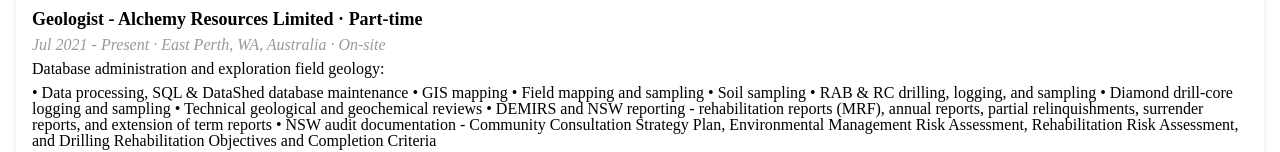
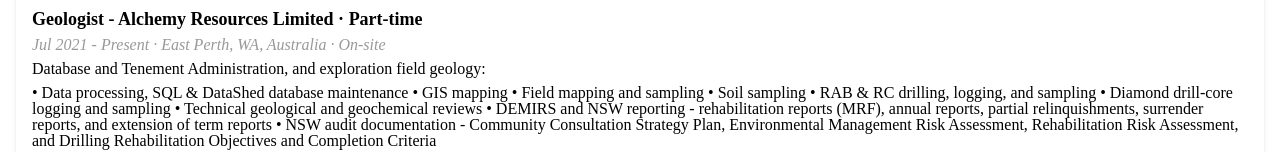
Before and after one commit to ALP2023/C4Prog-WT-PROJ-AP, a website built with Parcel: page resume.html in a window 1280 px wide. Shown: the part 657-809 px from the top of the page. Built offline with nearby package versions, Linux system fonts and the light colour scheme.

Commit message:
Update resume.html
Update Alchemy job role/title

```diff
--- a/resume.html
+++ b/resume.html
@@ -68,7 +68,7 @@
         <h4 class="font-bold text-lg mb-1">Geologist - Alchemy Resources Limited · Part-time </h4>
         <p class = "italic mb-2" style="color: #999999; font-size: medium; font-style: italic;" >
             Jul 2021 - Present · East Perth, WA, Australia · On-site</p>
-        <p class = "mb-2"> Database administration and exploration field geology:</p>
+        <p class = "mb-2"> Database and Tenement Administration, and exploration field geology:</p>
         <p class = "mb-4">
             • Data processing, SQL & DataShed database maintenance
             • GIS mapping
```
